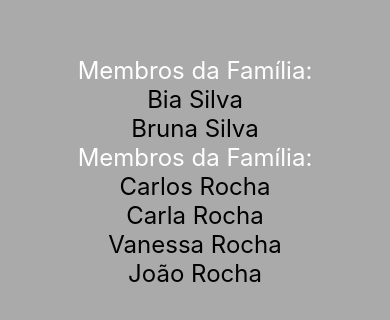
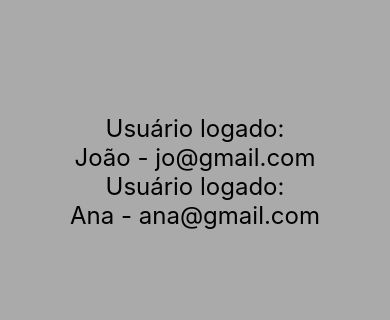
Before and after one commit to tomrobson/React-Native-Exercicio, a React Native app: screen / in a window 390 px wide. Shown: the part 250-570 px from the top of the page. Built offline with nearby package versions, Linux system fonts and the light colour scheme.

Commit message:
Utilizando função condicional 2

```diff
--- a/src/App.js
+++ b/src/App.js
@@ -1,6 +1,7 @@
 import React from 'react'
 import { View, StyleSheet } from 'react-native'
 
+import UsuarioLogado from './components/UsuarioLogado'
 import Familia from './components/Relacao/Familia'
 import Membro from './components/Relacao/Membro'
 import ParImpar from './components/ParImpar'
@@ -18,7 +19,14 @@
 
 export default () => (
     <View style={style.App}>
-        <Familia>
+        <UsuarioLogado usuario = {{ nome: 'João', email: 'jo@gmail.com' }} />
+        <UsuarioLogado usuario = {{ nome: 'Ana' }} />
+        <UsuarioLogado usuario = {{ email: 'ana@gmail.com' }} />
+        <UsuarioLogado usuario = {null} />
+        <UsuarioLogado usuario = {{}} />
+        <UsuarioLogado usuario = {{ nome: 'Ana', email: 'ana@gmail.com' }} />
+
+        {/* <Familia>
             <Membro nome = "Bia" sobrenome = "Silva" />
             <Membro nome = "Bruna" sobrenome = "Silva" />
         </Familia>
@@ -27,7 +35,7 @@
             <Membro nome = "Carla" sobrenome = "Rocha" />
             <Membro nome = "Vanessa" sobrenome = "Rocha" />
             <Membro nome = "João" sobrenome = "Rocha" />
-        </Familia>
+        </Familia> */}
 
         {/* <ParImpar num={3} /> */}
 
--- /dev/null
+++ b/src/components/UsuarioLogado.js
@@ -0,0 +1,18 @@
+import React from 'react'
+import { Text } from 'react-native'
+
+import Estilo from './estilo'
+import If from './if'
+
+export default props => {
+    const usuario = props.usuario || {}
+
+    return (
+        <>
+            <If teste={usuario && usuario.nome && usuario.email}>
+                <Text style={Estilo.txtG}>Usuário logado:</Text>
+                <Text style={Estilo.txtG}>{usuario.nome} - {usuario.email}</Text>
+            </If>
+        </>
+    )
+}
--- /dev/null
+++ b/src/components/if.js
@@ -0,0 +1,6 @@
+export default props => {
+    if(props.teste) {
+        return props.children
+    }
+    return false
+}
```
